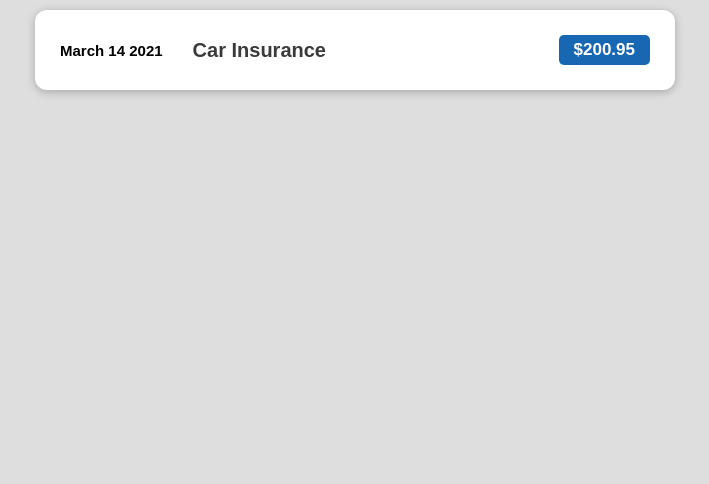
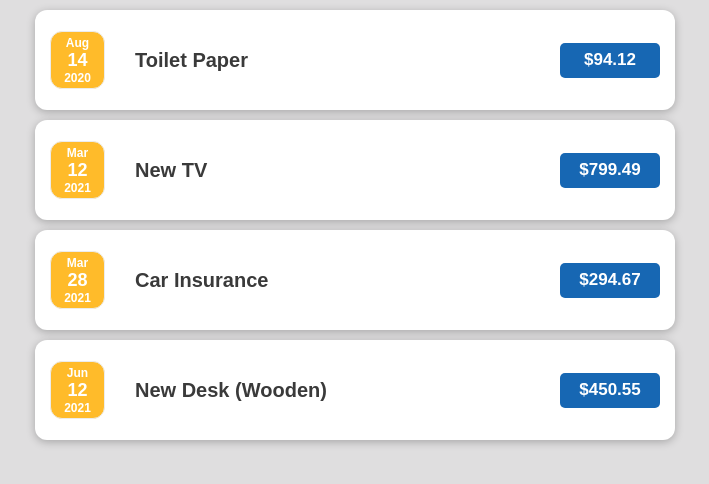
Before and after one commit to AGSS18/expense-tracker-app, a React (Create React App) app: page / in a window 1280 px wide. Shown: the top 484 px of the page, without its empty margins (285-994 px from the left). Built offline with nearby package versions, Linux system fonts and the light colour scheme.

Commit message:
dinamic expenses with dummy data

```diff
--- a/src/App.js
+++ b/src/App.js
@@ -1,10 +1,31 @@
-import ExpenseItem from "./components/ExpenseItem";
+import Expenses from "./components/Expenses";
 import './index.css';
 
 function App() {
+  const expenses = [
+    {
+      id: 'e1',
+      title: 'Toilet Paper',
+      amount: 94.12,
+      date: new Date(2020, 7, 14),
+    },
+    { id: 'e2', title: 'New TV', amount: 799.49, date: new Date(2021, 2, 12) },
+    {
+      id: 'e3',
+      title: 'Car Insurance',
+      amount: 294.67,
+      date: new Date(2021, 2, 28),
+    },
+    {
+      id: 'e4',
+      title: 'New Desk (Wooden)',
+      amount: 450.55,
+      date: new Date(2021, 5, 12),
+    },
+  ];
   return (
     <div className="App container">
-      <ExpenseItem />
+      <Expenses expenses={expenses} />
     </div>
   );
 }
--- /dev/null
+++ b/src/components/ExpenseDate.css
@@ -0,0 +1,27 @@
+.expense-date {
+  display: flex;
+  flex-direction: column;
+  width: 5.5rem;
+  height: 5.8rem;
+  border: 1px solid #ececec;
+  background-color: #ffbb2a;
+  color: white;
+  border-radius: 12px;
+  align-items: center;
+  justify-content: center;
+}
+
+.expense-date__month,
+.expense-date__year {
+  font-size: 1.2rem;
+}
+
+.expense-date__day {
+  font-size: 1.8rem;
+}
+
+.expense-date__month,
+.expense-date__year,
+.expense-date__day {
+  font-weight: bold;
+}
--- /dev/null
+++ b/src/components/ExpenseDate.js
@@ -0,0 +1,19 @@
+import './ExpenseDate.css';
+
+function ExpenseDate(props) {
+    const dates = {
+        month: props.date.toLocaleString('en-US', {month: 'short'}),
+        day: props.date.toLocaleString('en-US', {day: '2-digit'}),
+        year: props.date.getFullYear()
+    }
+
+    return(
+        <div className="expense-date">
+            <div className="expense-date__month">{dates.month}</div>
+            <div className="expense-date__day">{dates.day}</div>
+            <div className="expense-date__year">{dates.year}</div>
+        </div>
+    );
+}
+
+export default ExpenseDate;
--- a/src/components/ExpenseItem.css
+++ b/src/components/ExpenseItem.css
@@ -3,15 +3,11 @@
   justify-content: space-between;
   align-items: center;
   box-shadow: 0 2px 8px rgba(0, 0, 0, 0.25);
-  padding: 2.5rem;
+  padding: 1.5rem;
   margin: 1rem 0;
   border-radius: 12px;
   background-color: #fff;
-}
-
-.expense-item__date {
-  font-weight: 700;
-  font-size: 1.5rem;
+  height: 10rem;
 }
 
 .expense-item__description {
@@ -32,12 +28,17 @@
 }
 
 .expense-item__price {
+  display: flex;
+  align-items: center;
+  justify-content: center;
   font-size: 1rem;
   font-weight: bold;
   color: white;
   background-color: #1767b3;
-  padding: 0.5rem;
+  padding: 1.5rem;
   border-radius: 5px;
+  height: 3.5rem;
+  width: 10rem;
 }
 
 @media (min-width: 580px) {
--- a/src/components/ExpenseItem.js
+++ b/src/components/ExpenseItem.js
@@ -1,12 +1,13 @@
+import ExpenseDate from './ExpenseDate';
 import './ExpenseItem.css';
 
-function ExpenseItem() {
+function ExpenseItem(props) {
     return(
     <div className="expense-item">
-        <div className="expense-item__date">March 14 2021</div>
+        <ExpenseDate date={props.date}/>
         <div className="expense-item__description">
-            <h2>Car Insurance</h2>
-            <div className="expense-item__price">$200.95</div>
+            <h2>{props.title}</h2>
+            <div className="expense-item__price">${props.amount}</div>
         </div>
     </div>
     );
--- /dev/null
+++ b/src/components/Expenses.js
@@ -0,0 +1,13 @@
+import ExpenseItem from "./ExpenseItem";
+
+function Expenses(props) {
+    return(
+        <div>
+            {props.expenses.map(function(expense){
+                return <ExpenseItem key={expense.id} title={expense.title} amount={expense.amount} date={expense.date} />
+            })}
+        </div>
+    );
+}
+
+export default Expenses;
```
